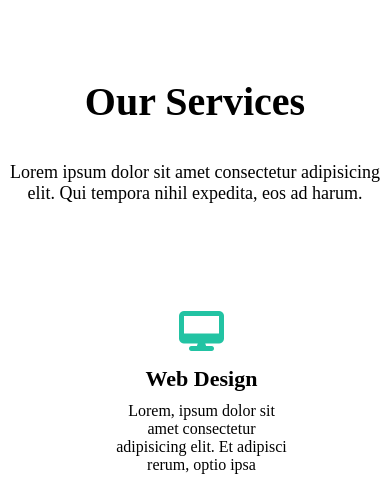
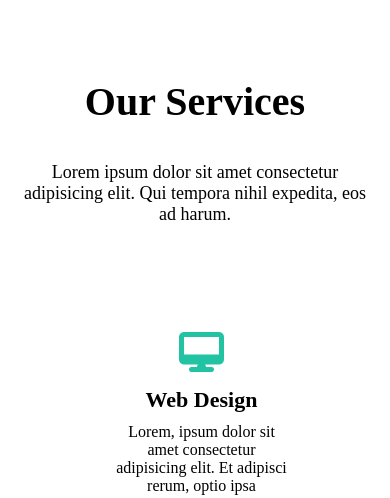
Before and after one commit to malikripon/Template-Assignment-Class27, a plain HTML site: page index.html in a window 390 px wide. Shown: the part 628-1126 px from the top of the page. Drawn offline with Linux system fonts and the light colour scheme.

Commit message:
few changes

```diff
--- a/responsive.css
+++ b/responsive.css
@@ -114,6 +114,6 @@
         padding: 0 70px;
     }
     .title p {
-        padding: 27px 0 !important;
+        padding: 27px 20px !important;
     }
 }
```
